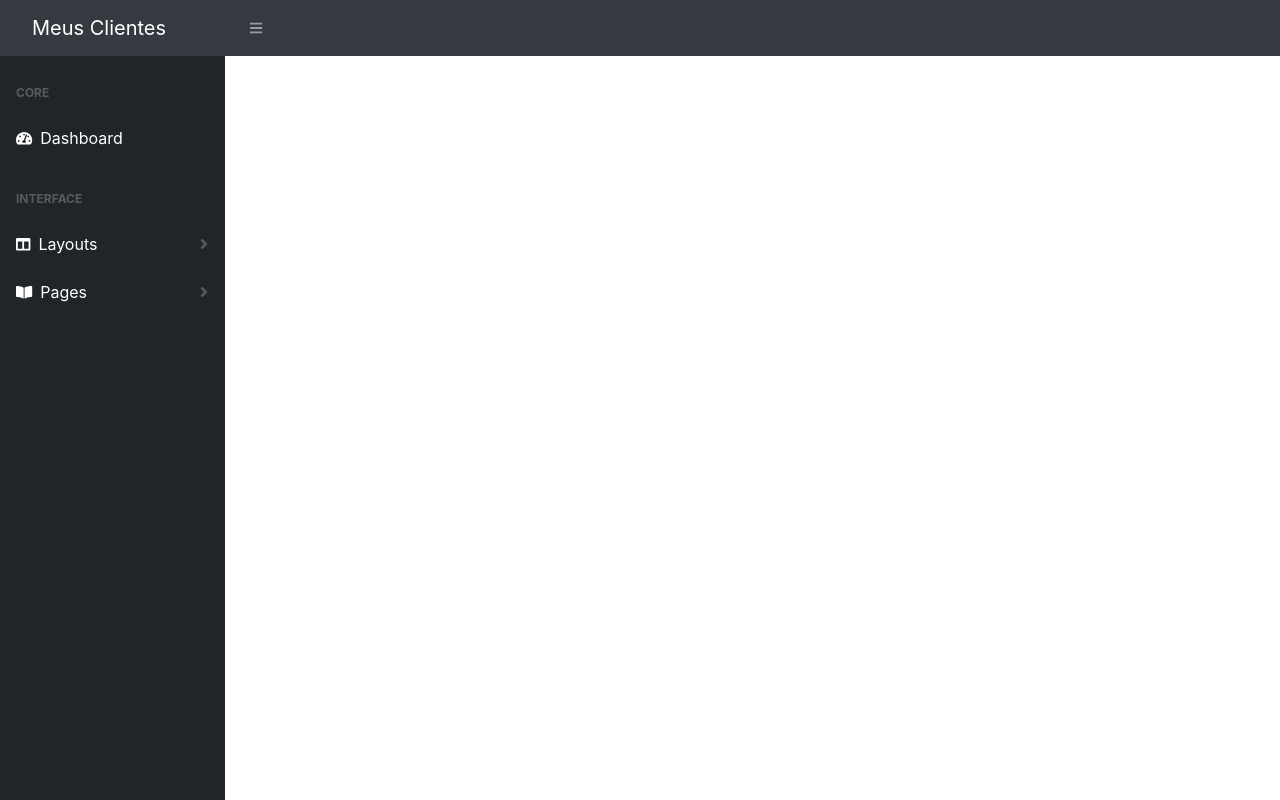
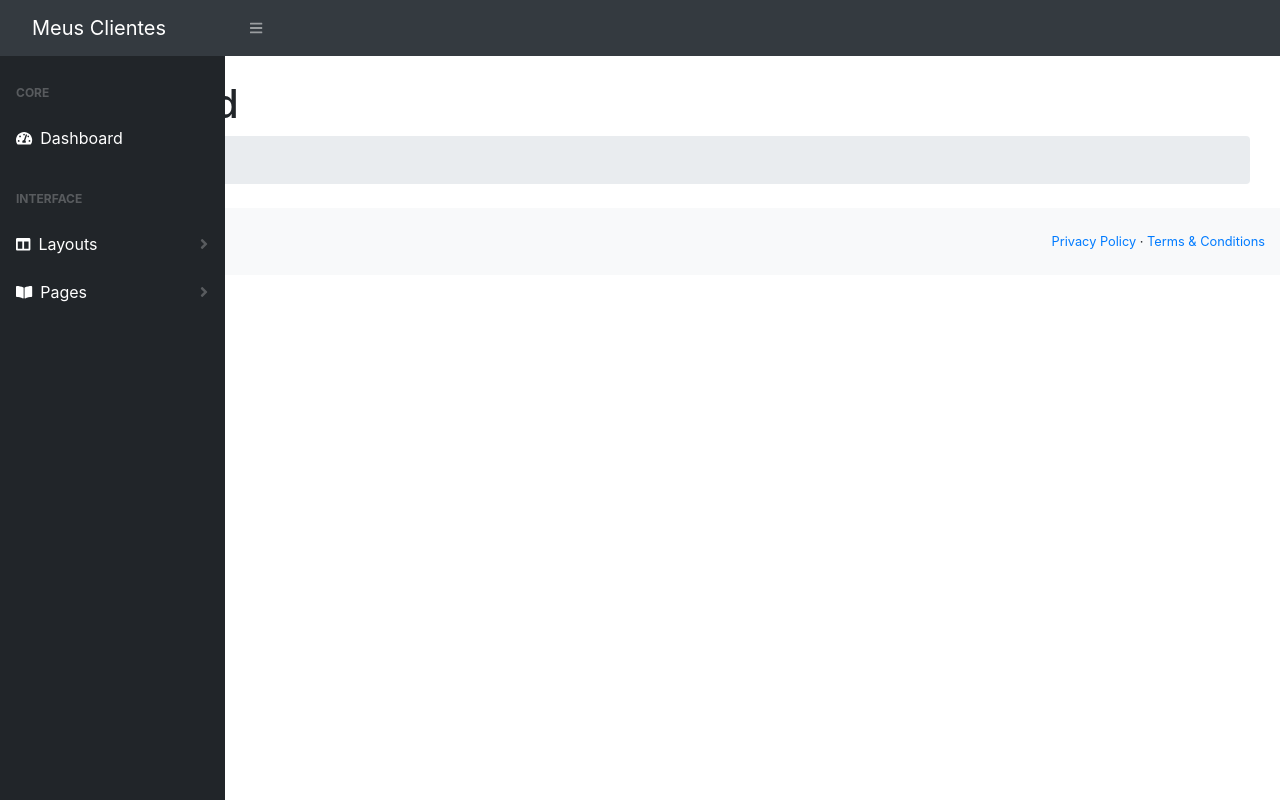
Before and after one commit to aarrieche/angular-17-template-sb-admin, an Angular app: page / in a window 1280 px wide. Built offline with nearby package versions, Linux system fonts and the light colour scheme.

Commit message:
:sparkles: feat: Home component

```diff
--- a/src/app/app.component.html
+++ b/src/app/app.component.html
@@ -1,4 +1,21 @@
 <app-navbar></app-navbar>
 <div id="layoutSidenav">
     <app-sidebar></app-sidebar>
+    <div id="layoutSidenav_content"><main>
+        <div class="container-fluid">
+            <app-home></app-home>
+        </div>
+        <footer class="py-4 bg-light mt-auto">
+            <div class="container-fluid">
+                <div class="d-flex align-items-center justify-content-between small">
+                    <div class="text-muted">Copyright &copy; Meus clientes 2024</div>
+                    <div>
+                        <a href="#">Privacy Policy</a>
+                        &middot;
+                        <a href="#">Terms &amp; Conditions</a>
+                    </div>
+                </div>
+            </div>
+        </footer>
+    </main></div>
 </div>
--- a/src/app/app.module.ts
+++ b/src/app/app.module.ts
@@ -4,11 +4,13 @@
 import { AppRoutingModule } from './app-routing.module';
 import { AppComponent } from './app.component';
 
-import { TemplateModule } from './template/template.module'
+import { TemplateModule } from './template/template.module';
+import { HomeComponent } from './home/home.component'
 
 @NgModule({
   declarations: [
-    AppComponent
+    AppComponent,
+    HomeComponent
   ],
   imports: [
     BrowserModule,
--- /dev/null
+++ b/src/app/home/home.component.html
@@ -0,0 +1,5 @@
+<div class="container-fluid">
+    <h1 class="mt-4">Dashboard</h1>
+    <ol class="breadcrumb mb-4">
+        <li class="breadcrumb-item active">Dashboard</li>
+    </ol>
```
Also changed, not shown: src/app/home/home.component.ts (added, +10 -0 lines), src/app/home/home.component.css (added), 1 other file (tests, documents, lock files or other folders).
